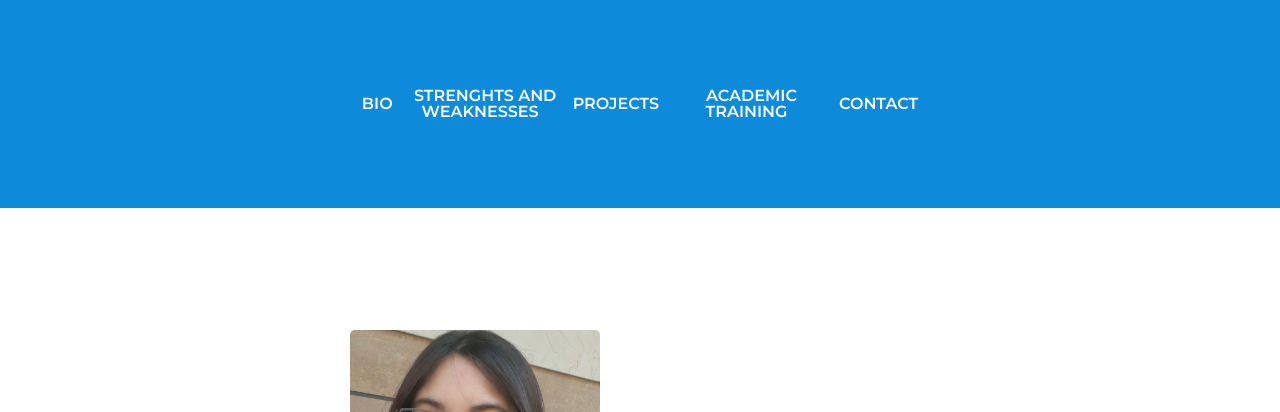
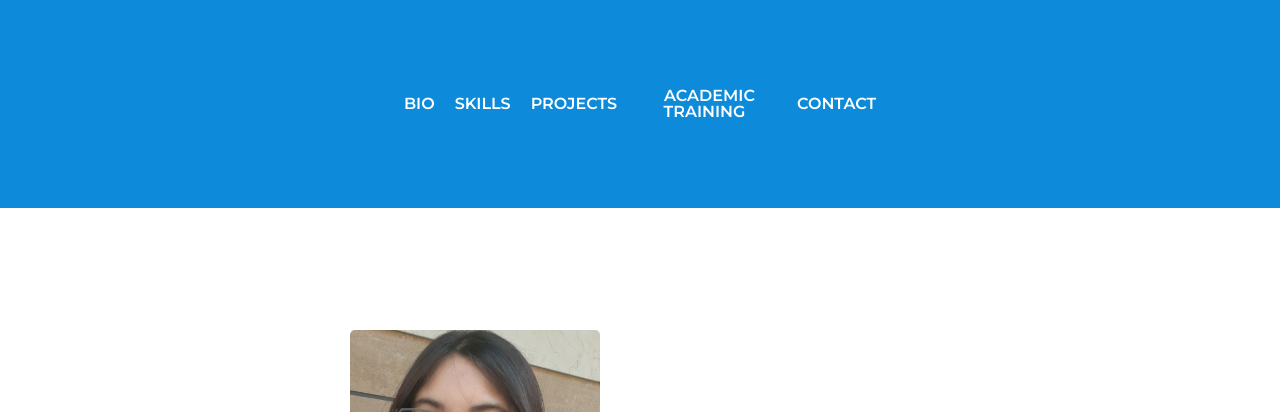
Before and after one commit to NereidaRO/NereidaRO, a website: page src/html/index.html in a window 1280 px wide. Shown: the top 412 px of the page. Drawn offline with nearby package versions, Linux system fonts and the light colour scheme; files that its build step writes are made by us from their sources; files whose address does not match are found by name.

Commit message:
added readme

```diff
--- a/src/html/partials/header.html
+++ b/src/html/partials/header.html
@@ -4,9 +4,7 @@
       <a class="link header__link" href="./index.html#bio">Bio</a>
     </li>
     <li class="header__element">
-      <a class="link header__link" href="./index.html#wnss"
-        >Strenghts and weaknesses</a
-      >
+      <a class="link header__link" href="./index.html#skills">Skills</a>
     </li>
     <li class="header__element">
       <a class="link header__link" href="./index.html#projects">Projects</a>
```
Also changed, not shown: README.md, src/images/portada-primer-boceto.png (added), src/images/portada-tercer-boceto.png (added).
